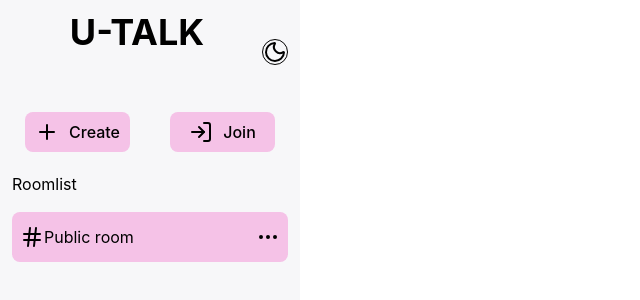
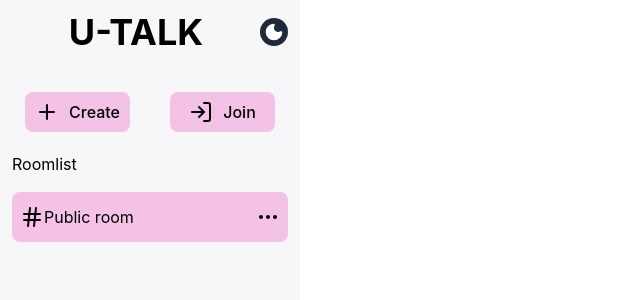
Before and after one commit to Zer0-Gravity/mini-react-project, a React (Vite) app in the folder chat-app/chat-ui/: page / in a window 1280 px wide. Shown: the top 300 px of the page, without its empty margins (0-640 px from the left). Built offline with nearby package versions, Linux system fonts and the light colour scheme.

Commit message:
Style : Add style on theme button

```diff
--- a/chat-app/chat-ui/src/components/Sidebar.tsx
+++ b/chat-app/chat-ui/src/components/Sidebar.tsx
@@ -3,6 +3,7 @@ import { useEffect, useState } from "react";
 
 function Sidebar() {
     const [theme, setTheme] = useState(() => {
+        //Get the saved theme from the local storage
         return localStorage.getItem("theme") === "dark";
     });
 
@@ -20,15 +21,19 @@ function Sidebar() {
 
     return (
         <main className="bg-sidebar h-screen md:w-75 p-3 space-y-5">
-            <div className="flex items-center">
-                <h1 className="font-bold text-4xl mb-10 flex-1 text-center">
+            <div className="flex items-center mb-10">
+                <h1 className="font-bold text-4xl flex-1 text-center">
                     U-TALK
                 </h1>
                 <button
-                    className="border rounded-full"
+                    className={`rounded-full p-1 ${theme ? "bg-gray-50" : "bg-gray-800"} `}
                     onClick={() => setTheme(!theme)}
                 >
-                    {theme ? <Sun /> : <Moon />}
+                    {theme ? (
+                        <Sun size={20} fill="black" />
+                    ) : (
+                        <Moon size={20} fill="white" color="white" />
+                    )}
                 </button>
             </div>
 
--- a/chat-app/chat-ui/src/index.css
+++ b/chat-app/chat-ui/src/index.css
@@ -24,7 +24,6 @@
     --accent: #f5c2e7;
 }
 
-
 .button {
     display: flex;
     gap: 10px;
```
